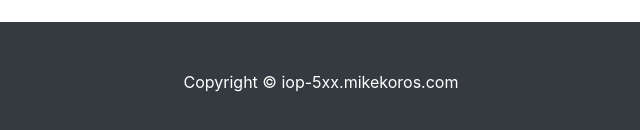
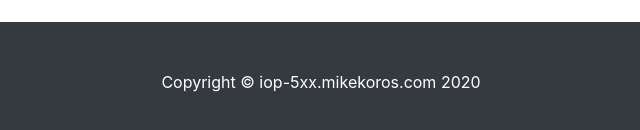
Before and after one commit to MichaelRK66/iop-5xx, a plain HTML site: page index.html in a window 1280 px wide. Shown: the part 3849-3979 px from the top of the page, 319-959 px from the left. Drawn offline with Linux system fonts and the light colour scheme.

Commit message:
added 2020 to Copyright © iop-5xx.mikekoros.com in footer container.

```diff
--- a/index.html
+++ b/index.html
@@ -120,7 +120,7 @@
 <!-- Footer -->
 <footer class="py-5 bg-dark">
   <div class="container">
-    <p class="m-0 text-center text-white">Copyright &copy; iop-5xx.mikekoros.com</p>
+    <p class="m-0 text-center text-white">Copyright &copy; iop-5xx.mikekoros.com 2020</p>
   </div>
   <!-- /.container -->
 </footer>
```
